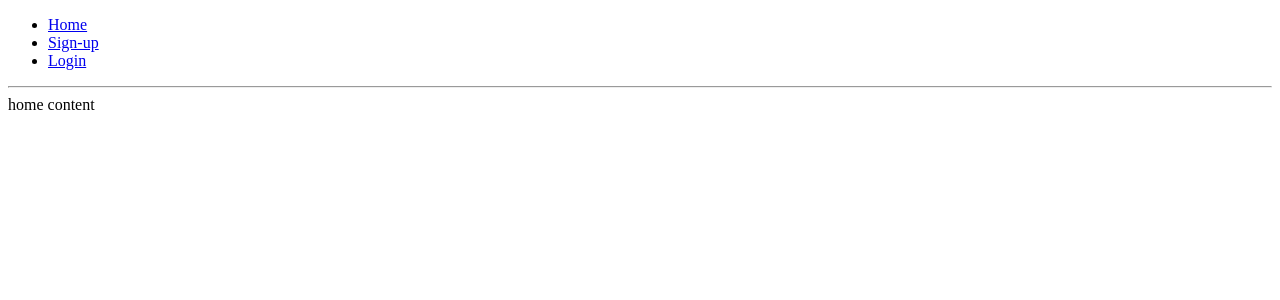
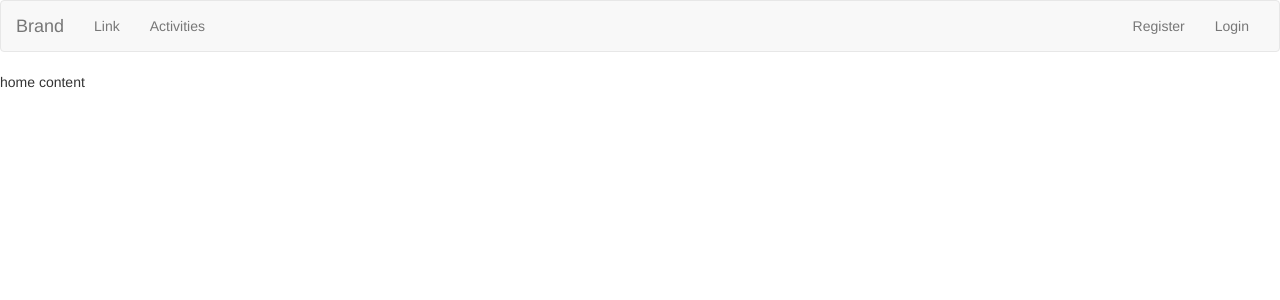
Before and after one commit to GennaMarco/simulation-exam, a PHP site: page /src/View/default/homepage.php in a window 1280 px wide. Shown: the top 300 px of the page. Run offline with PHP 8.4, Linux system fonts and the light colour scheme; some libraries are stand-ins or nearby versions.

Commit message:
navbar bootstrap

```diff
--- a/src/View/base.php
+++ b/src/View/base.php
@@ -2,6 +2,7 @@
 <html>
 <head>
 	<title>simulation-exam</title>
+	<link rel="stylesheet" type="text/css" href="../../../web/node_modules/bootstrap/dist/css/bootstrap.min.css">
 </head>
 <body>
 	<div>
@@ -12,5 +13,7 @@
 		<?php require '../../Service/RouteAccess.php'; ?>
 		<?php require 'components/navbar.php'; ?>
 	</div>
+	<script type="text/javascript" src="../../../web/node_modules/jquery/dist/jquery.min.js"></script>
+	<script type="text/javascript" src="../../../web/node_modules/bootstrap/dist/js/bootstrap.min.js"></script>
 </body>
 </html>
--- a/src/View/components/navbar.php
+++ b/src/View/components/navbar.php
@@ -1,9 +1,28 @@
-<ul>
-	<li><a href="../default/homepage.php">Home</a></li>
-	<li><a href="../security/register.php">Sign-up</a></li>
-	<li><a href="../security/login.php">Login</a></li>
-</ul>
-<hr>
-<div style="float: right;">
-	<?php echo isset($_SESSION['user']) ? $_SESSION['user']->getEmail().' <a href="../security/logout.php">Logout</a>' : ""; ?>
-</div>
+<nav class="navbar navbar-default">
+  <div class="container-fluid">
+    <!-- Brand and toggle get grouped for better mobile display -->
+    <div class="navbar-header">
+      <a class="navbar-brand" href="#">Brand</a>
+    </div>
+    <!-- Collect the nav links, forms, and other content for toggling -->
+    <div class="collapse navbar-collapse" id="bs-example-navbar-collapse-1">
+      <ul class="nav navbar-nav">
+        <li><a href="../default/homepage.php">Link <span class="sr-only">(current)</span></a></li>
+        <li><a href="#">Activities</a></li>
+      </ul>
+      <ul class="nav navbar-nav navbar-right">
+        <?php if(isset($_SESSION['user'])): ?>
+        <li class="dropdown">
+          <a href="#" class="dropdown-toggle" data-toggle="dropdown" role="button" aria-haspopup="true" aria-expanded="false"><?php echo $_SESSION['user']->getEmail(); ?> <span class="caret"></span></a>
+          <ul class="dropdown-menu">
+            <li><a href="../security/logout.php">Logout</a></li>
+          </ul>
+        </li>
+    	<?php else: ?>
+    		<li><a href="../security/register.php">Register</a></li>
+        <li><a href="../security/login.php">Login</a></li>
+    	<?php endif; ?>
+      </ul>
+    </div><!-- /.navbar-collapse -->
+  </div><!-- /.container-fluid -->
+</nav>
```
